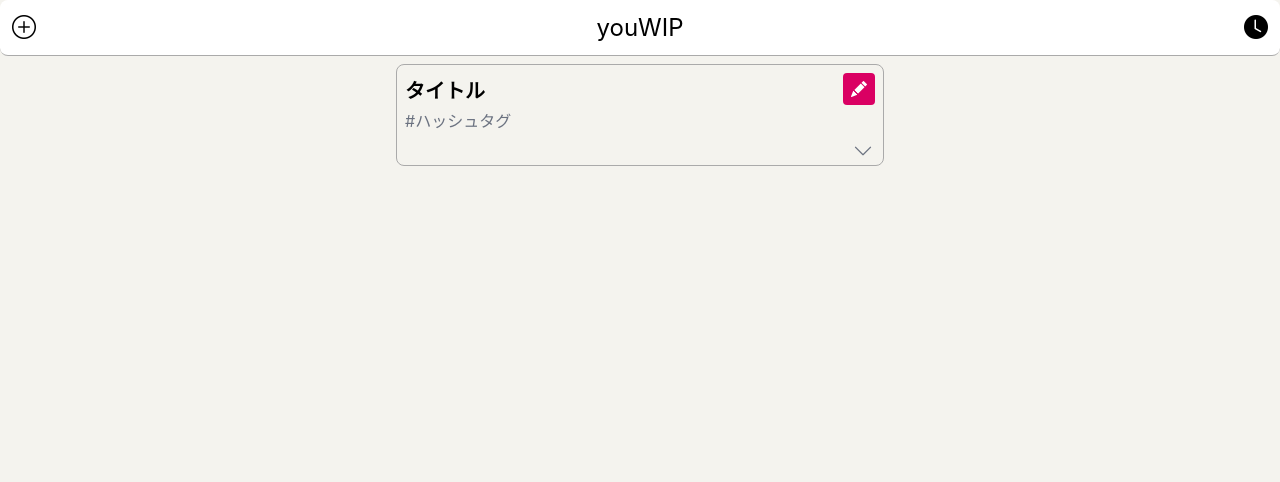
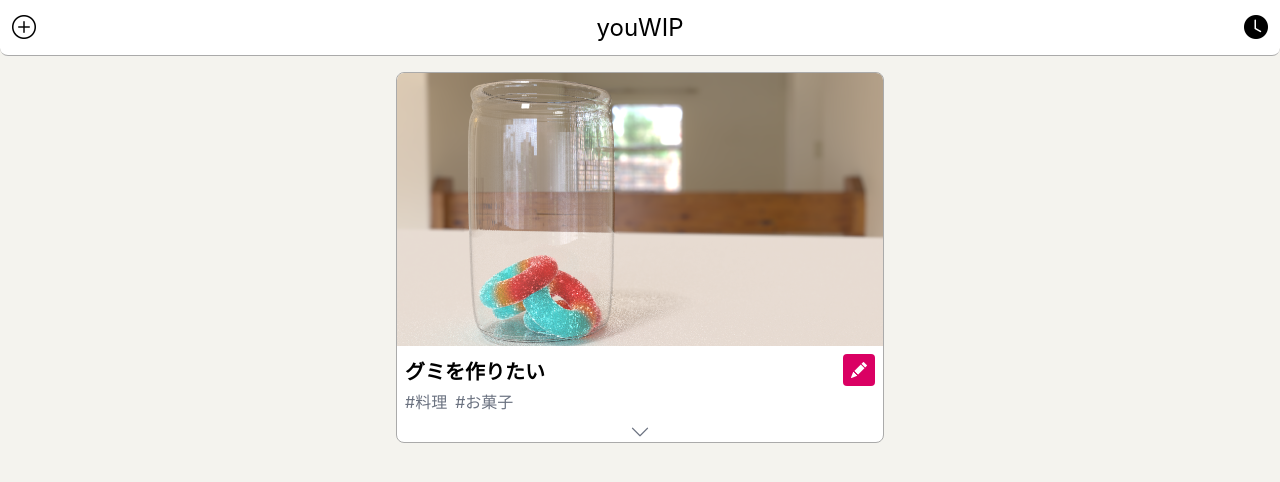
Before and after one commit to hoshii-tanni/youWIP, a Nuxt app: page /tasks in a window 1280 px wide. Shown: the top 482 px of the page. Built offline with nearby package versions, Linux system fonts and the light colour scheme.

Commit message:
[add] tasksページを構造化

```diff
--- a/components/AccordionList.vue
+++ b/components/AccordionList.vue
@@ -1,6 +1,6 @@
 <template>
   <dl class="accordion flex flex-col-reverse">
-    <dt @click="click" class="title flex justify-end mt-1">
+    <dt @click="click" class="title flex justify-center mt-1">
       <i class="bi bi-chevron-down flex justify-center items-end text-gray-500 text-xl"></i>
     </dt>
     <dd style="display:none;" class="inner">
--- a/pages/tasks/index.vue
+++ b/pages/tasks/index.vue
@@ -9,21 +9,30 @@
 
     <div class="content max-w-lg w-full px-3 mt-16 mb-96 box-border flex flex-col">
       <ul>
-        <li class="task p-2 pb-1">
-          <div class="flex justify-between items-end">
-            <div class="text-xl font-bold">タイトル</div>
+        <li v-for="(n,i) in tasks.length" :key="i" class="task flex flex-col my-2">
+          <div v-if="tasks[i].image!=''" class="image" :style="'background-image: url(' + tasks[i].image + ');'"></div>
+          <div class="mx-2 mt-2 flex justify-between items-end">
+            <div class="text-xl font-bold">{{tasks[i].title}}</div>
             <i class="bi bi-pencil-fill bg-pink text-white flex justify-center items-center rounded w-8 h-8"></i>
           </div>
-          <div class="text-gray-500 my-1">
-            #ハッシュタグ
+          <div class="mx-2 my-1 text-gray-500">
+            <ul class="flex">
+              <li v-for="(n,j) in tasks[i].tags.length" :key="j" class="flex flex-col mr-2">
+                #{{tasks[i].tags[j]}}
+              </li>
+            </ul>
+
           </div>
 
           <AccordionList>
-            <div class="text-gray-500 mb-1">
-              概要...
+            <div class="mx-2 text-gray-500">
+              {{tasks[i].description}}
             </div>
-            <ul>
-              <li>ToDo..</li>
+            <ul class="mx-2">
+              <li v-for="(n,j) in tasks[i].todo.length" :key="j" class="flex items-center my-2">
+                <input class="text-xl pr-2" v-model="tasks[i].todo[j].checked" type="checkbox" disabled/>
+                <div class="w-100">{{tasks[i].todo[j].title}}</div>
+              </li>
             </ul>
           </AccordionList>
         </li>
@@ -35,13 +44,55 @@
 
 <script>
 export default {
+  data() {
+    return {
+      tasks: [],
+
+    }
+  },
+
+  created() {
+    this.tasks.push({
+      title: "グミを作りたい", // タイトル
+      image: "/img/45_result_Cycles_960.png",　// 画像パス
+      deadline: "", // 締め切り
+      description: "これはBlenderで作ったグミ", // 概要
+      tags: ["料理", "お菓子"], // タグ
+      todo: [{
+        checked: false,
+        title: "作り方を調べる",
+        deadline: "",
+      }], // ToDo
+    })
+  }
 
 }
 </script>
 
 <style lang="scss">
+.h−273 { height: 273px; }
 .bg-pink { background-color: #da0063; }
 
+
+input, select, textarea {
+  -webkit-appearance: none;
+  appearance: none;
+}
+
+input[type="checkbox"]::before {
+  font-family: bootstrap-icons !important;
+  content: "\f584";
+  color: #99C9C5;
+
+  display: flex;
+  justify-content: center;
+}
+
+input[type="checkbox"]:checked::before {
+  font-family: bootstrap-icons !important;
+  content: "\f26c";
+  color: #99C9C5;
+}
 
 
 
@@ -52,7 +103,7 @@
   width: 100%; height: 3.5rem;
   padding: 0 .75rem;
   border-bottom: solid 1px #aaa;
-  border-radius: .5rem;
+  border-radius: 0 0 .5rem .5rem;
   box-sizing: border-box;
 
   z-index: 10;
@@ -71,6 +122,15 @@
     border: solid 1px #aaa;
     border-radius: .5rem;
 
+    background-color: #fff;
+    overflow: hidden;
+
+    .image {
+      width: 100%; height: 273px;
+      background-size: cover;
+
+    }
   }
+
 }
 </style>
```
Also changed, not shown: static/img/45_result_Cycles_960.png (added), 1 other file (tests, documents, lock files or other folders).
